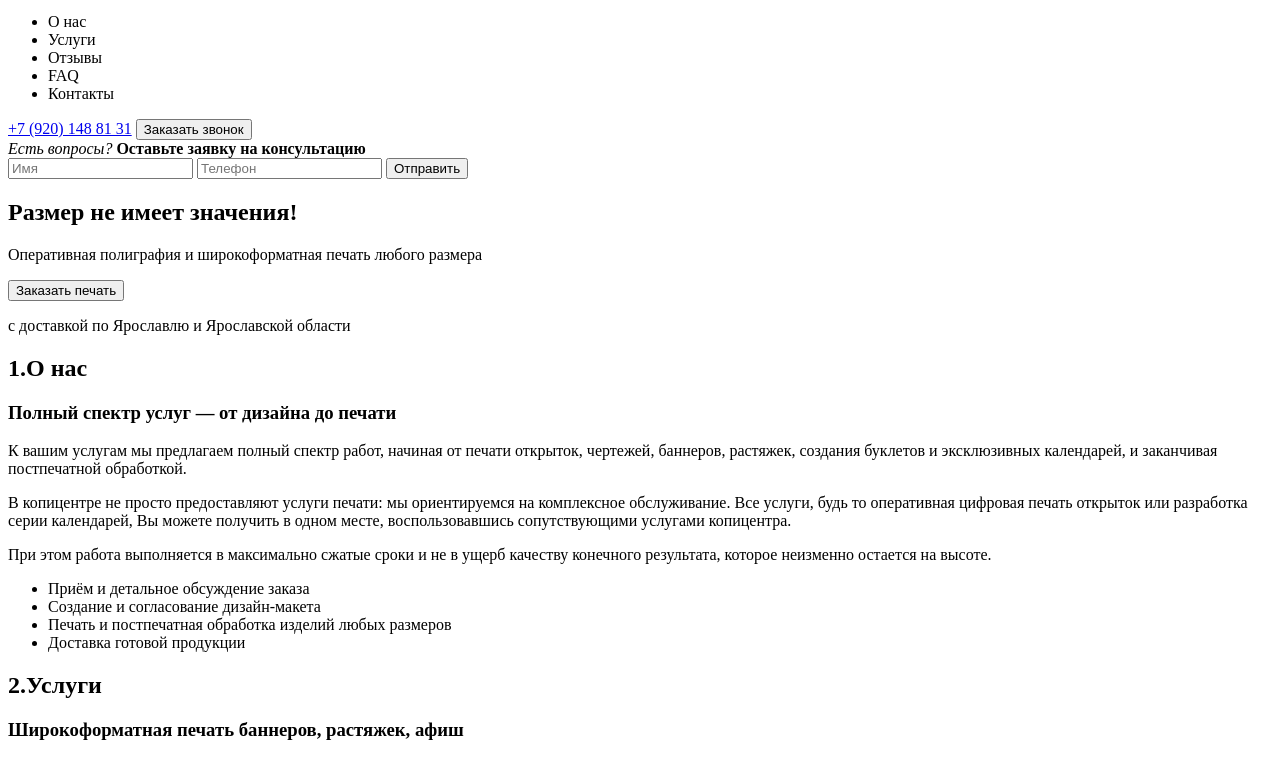
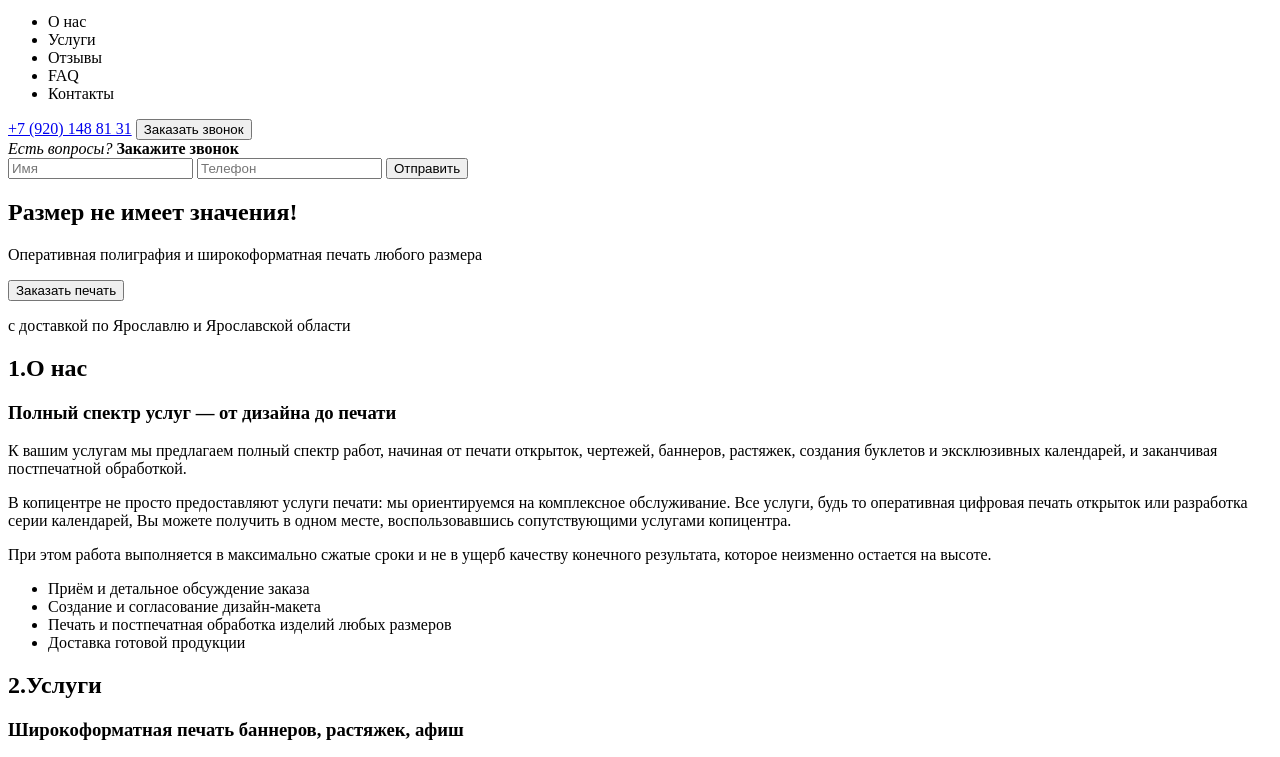
Before and after one commit to Dj0ko/ArtActive, a plain HTML site: page source/index.html in a window 1280 px wide. Shown: the part 32-789 px from the top of the page. Drawn offline with Linux system fonts and the light colour scheme.

Commit message:
fix first form

```diff
--- a/source/index.html
+++ b/source/index.html
@@ -24,7 +24,7 @@
 
     <section class="form visually-hidden">
       <i class="form__text">Есть вопросы?</i>
-      <b class="text text--bold">Оставьте заявку на консультацию</b>
+      <b class="text text--bold">Закажите звонок</b>
       <form>
         <input class="form__input" type="text" name="first-name" placeholder="Имя">
         <input class="form__input" type="tel" name="phone" placeholder="Телефон">
```
